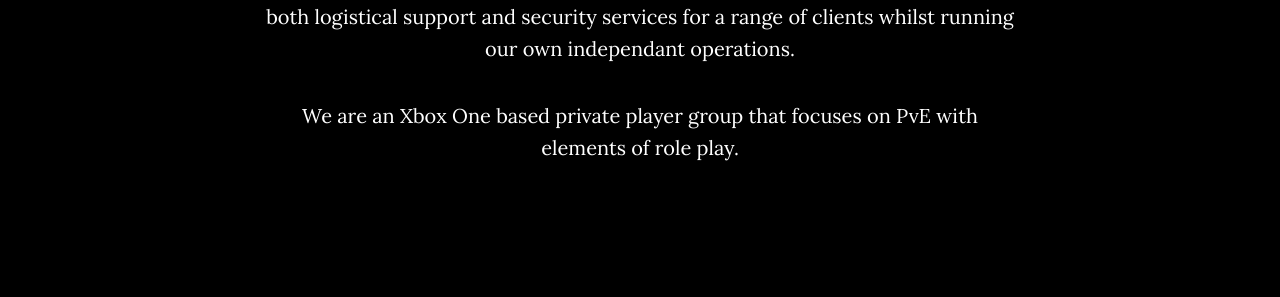
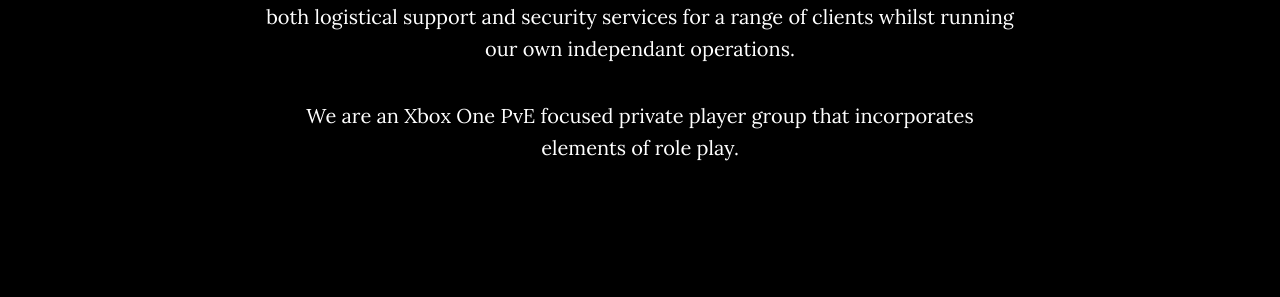
Before and after one commit to redshiftlogistics/redshiftlogistics.github.io, a Jekyll site: the page built from index.html, in a window 1280 px wide and 900 px high, scrolled down 1042 px. Shown: the part 157-454 px from the top of the window. Built offline with Jekyll 4.4.1, drawn with Linux system fonts in a browser that asks for light colours.

Commit message:
Update about.html

```diff
--- a/_includes/about.html
+++ b/_includes/about.html
@@ -5,7 +5,7 @@
                 <h2>About Us</h2>
                 <p>Redshift Logistics is an independant corporation founded in 3270. We provide both logistical support and security services for a range of clients whilst running our own independant operations.</p>
 
-                <p>We are an Xbox One based private player group that focuses on PvE with elements of role play.</p>
+                <p>We are an Xbox One PvE focused private player group that incorporates elements of role play.</p>
 
             </div>
         </div>
```
